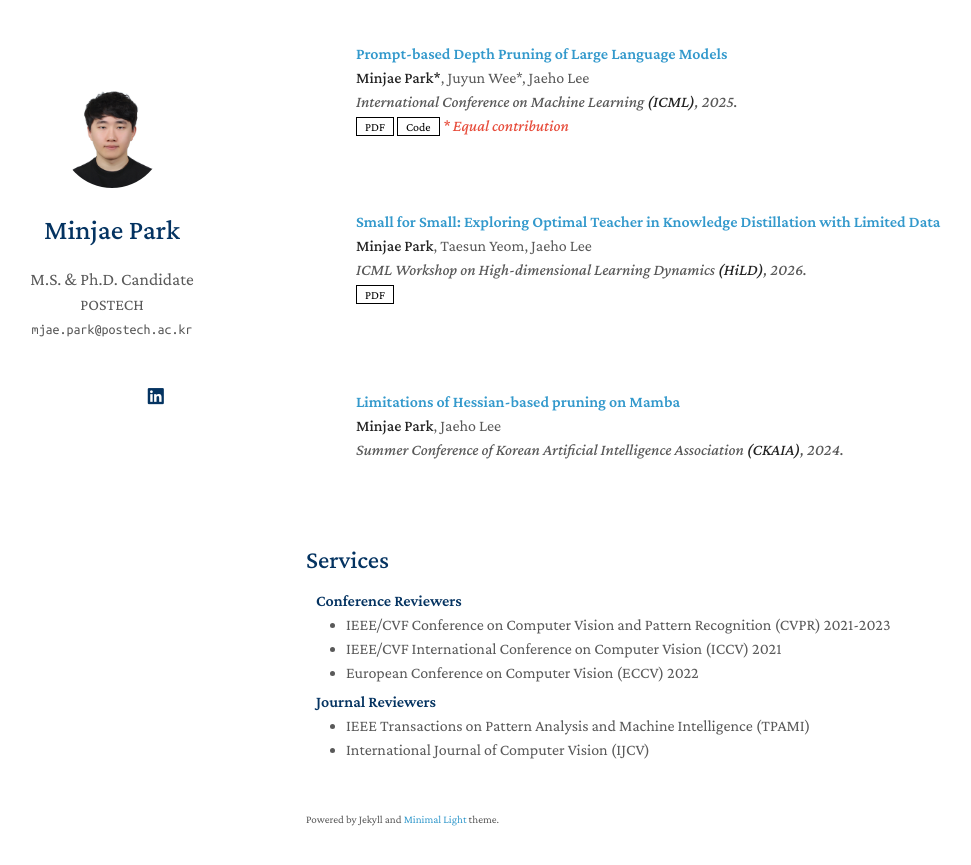
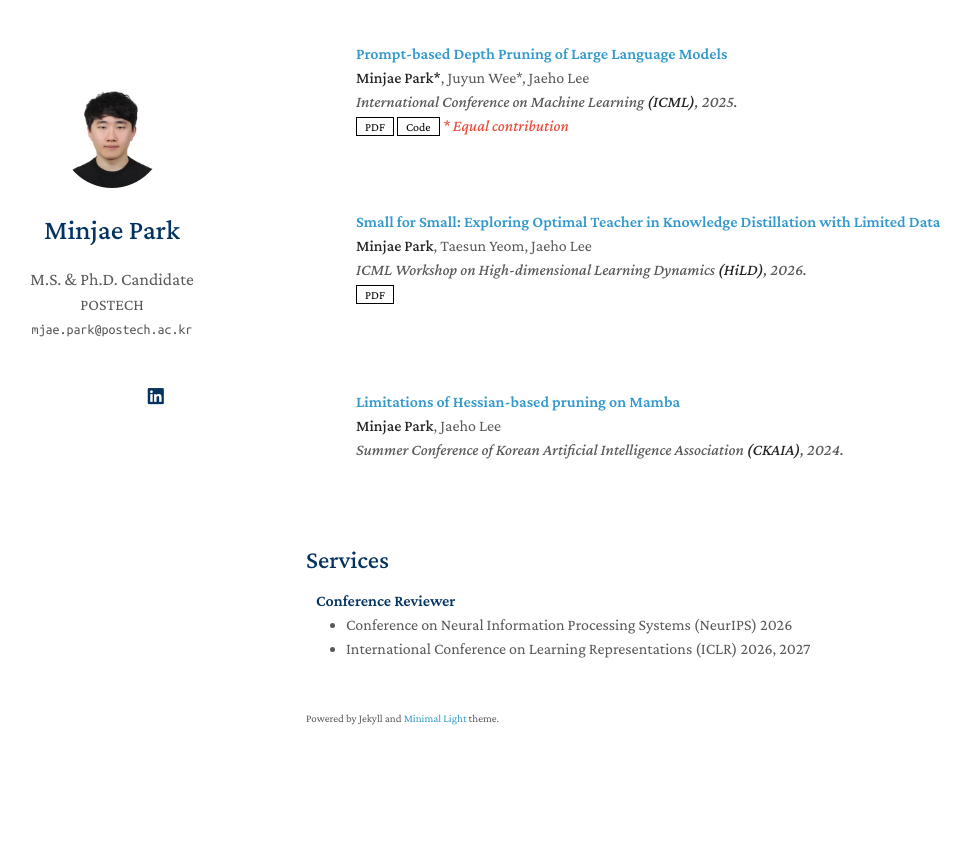
Before and after one commit to mjae-park/mjae-park.github.io, a Jekyll site: the page built from index.md, in a window 1280 px wide and 900 px high, scrolled down 806 px. Shown: the top 865 px of the window, without its empty margins (164-1135 px from the left). Built offline with Jekyll 4.4.1, drawn with Linux system fonts in a browser that asks for light colours; a style sheet for code colours, icons or effects is not loaded; our own code applies the rules of GitHub Pages for plain Markdown files; after the commit the page ends 1605 px from its top, so only the background shows below that.

Commit message:
Revise services.md with new reviewer links
Updated conference and journal reviewers section with new entries.

```diff
--- a/_includes/services.md
+++ b/_includes/services.md
@@ -1,16 +1,8 @@
 ## Services
 
-<h4 style="margin:0 10px 0;">Conference Reviewers</h4>
-
-<ul style="margin:0 0 5px;">
-  <li><a href="http://cvpr2023.thecvf.com/"><autocolor>IEEE/CVF Conference on Computer Vision and Pattern Recognition (CVPR) 2021-2023</autocolor></a></li>
-  <li><a href="http://iccv2021.thecvf.com/"><autocolor>IEEE/CVF International Conference on Computer Vision (ICCV) 2021</autocolor></a></li>
-  <li><a href="https://eccv2022.ecva.net/"><autocolor>European Conference on Computer Vision (ECCV) 2022</autocolor></a></li>
-</ul>
-
-<h4 style="margin:0 10px 0;">Journal Reviewers</h4>
+<h4 style="margin:0 10px 0;">Conference Reviewer</h4>
 
 <ul style="margin:0 0 20px;">
-  <li><a href="https://www.computer.org/csdl/journal/tp"><autocolor>IEEE Transactions on Pattern Analysis and Machine Intelligence (TPAMI)</autocolor></a></li>
-  <li><a href="https://www.springer.com/journal/11263"><autocolor>International Journal of Computer Vision (IJCV)</autocolor></a></li>
+  <li><a href="https://neurips.cc/"><autocolor>Conference on Neural Information Processing Systems (NeurIPS) 2026</autocolor></a></li>
+  <li><a href="https://iclr.cc/"><autocolor>International Conference on Learning Representations (ICLR) 2026, 2027</autocolor></a></li>
 </ul>
```
